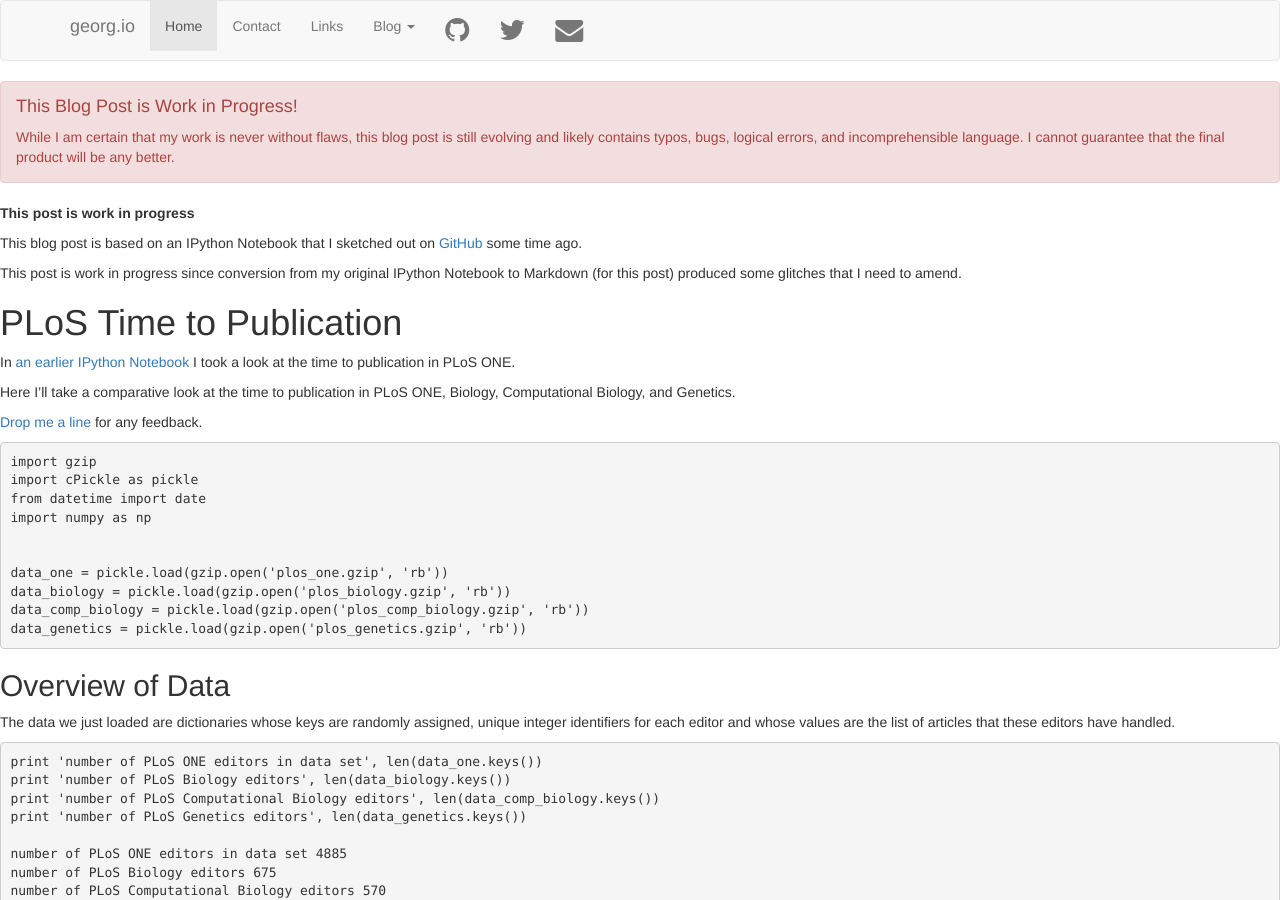
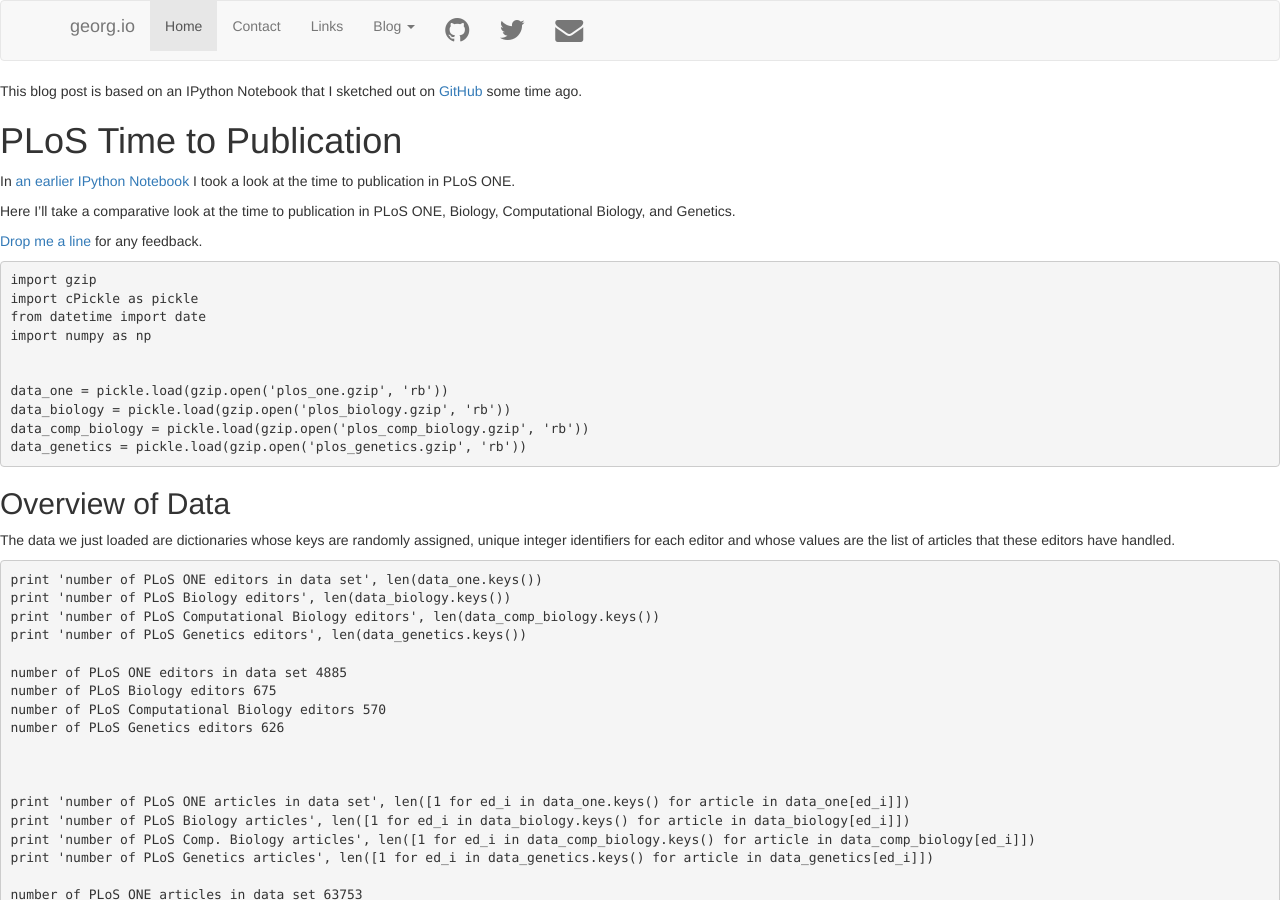
Before and after one commit to waltherg/backup.waltherg.github.io, a Jekyll site: the page built from _posts/2013-10-06-PLoS_Time_to_Publication.md, in a window 1280 px wide and 900 px high. Built offline with Jekyll 4.4.1, drawn with Linux system fonts in a browser that asks for light colours; nearby versions of some CDN libraries; comment, search, counter and statistics services are not loaded.

Commit message:
remove wip tag

```diff
--- a/_posts/2013-10-06-PLoS_Time_to_Publication.md
+++ b/_posts/2013-10-06-PLoS_Time_to_Publication.md
@@ -2,17 +2,11 @@
 layout: default
 title: "PLoS Time to Publication"
 date: 2013-10-06
-tags: wip
+tags: plos publishing
 ---
-
-**This post is work in progress**
 
 This blog post is based on an IPython Notebook that I sketched out on
 [GitHub](https://gist.github.com/waltherg/6860035) some time ago.
-
-This post is work in progress since conversion from my original
-IPython Notebook to Markdown (for this post) produced some glitches
-that I need to amend.
 
 # PLoS Time to Publication
 
```
